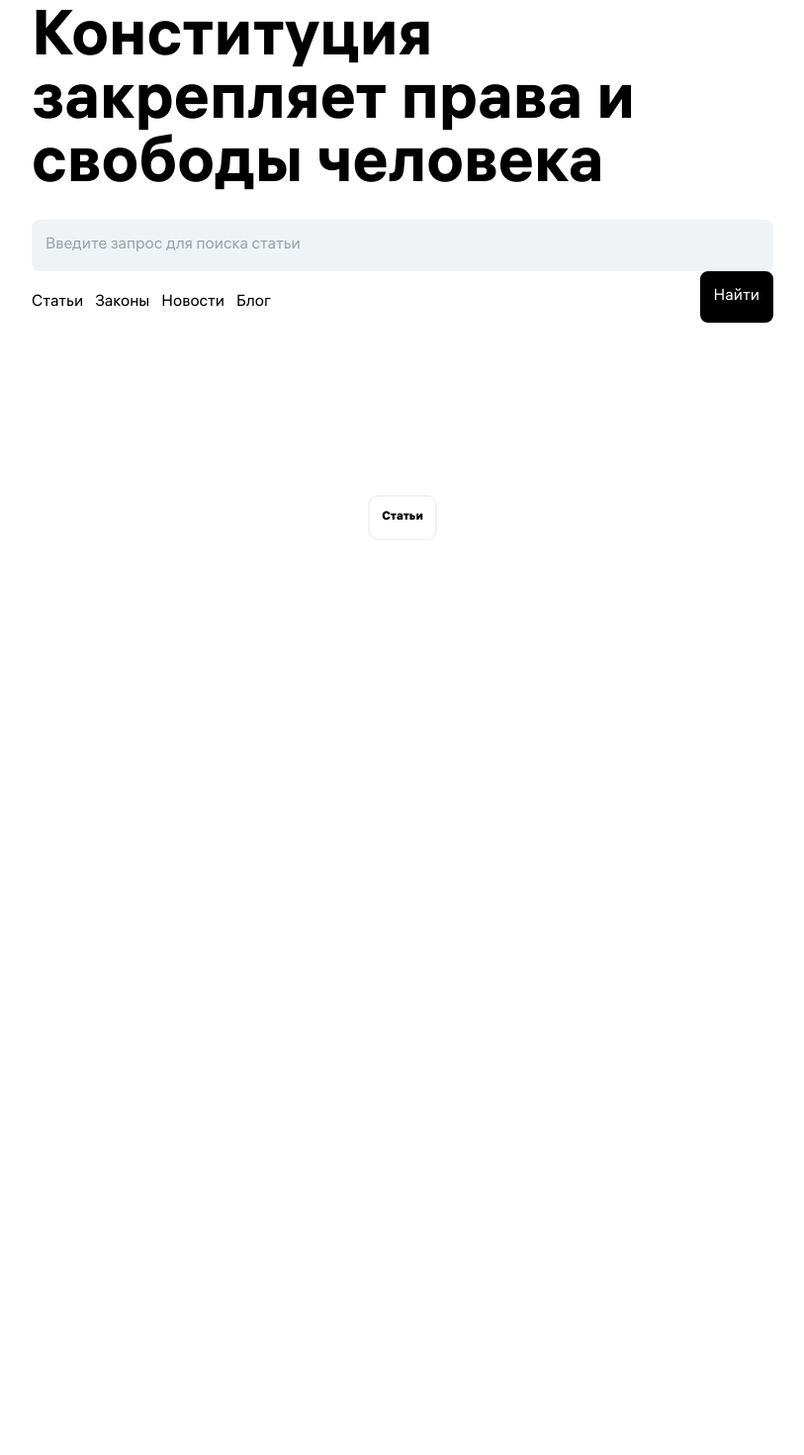
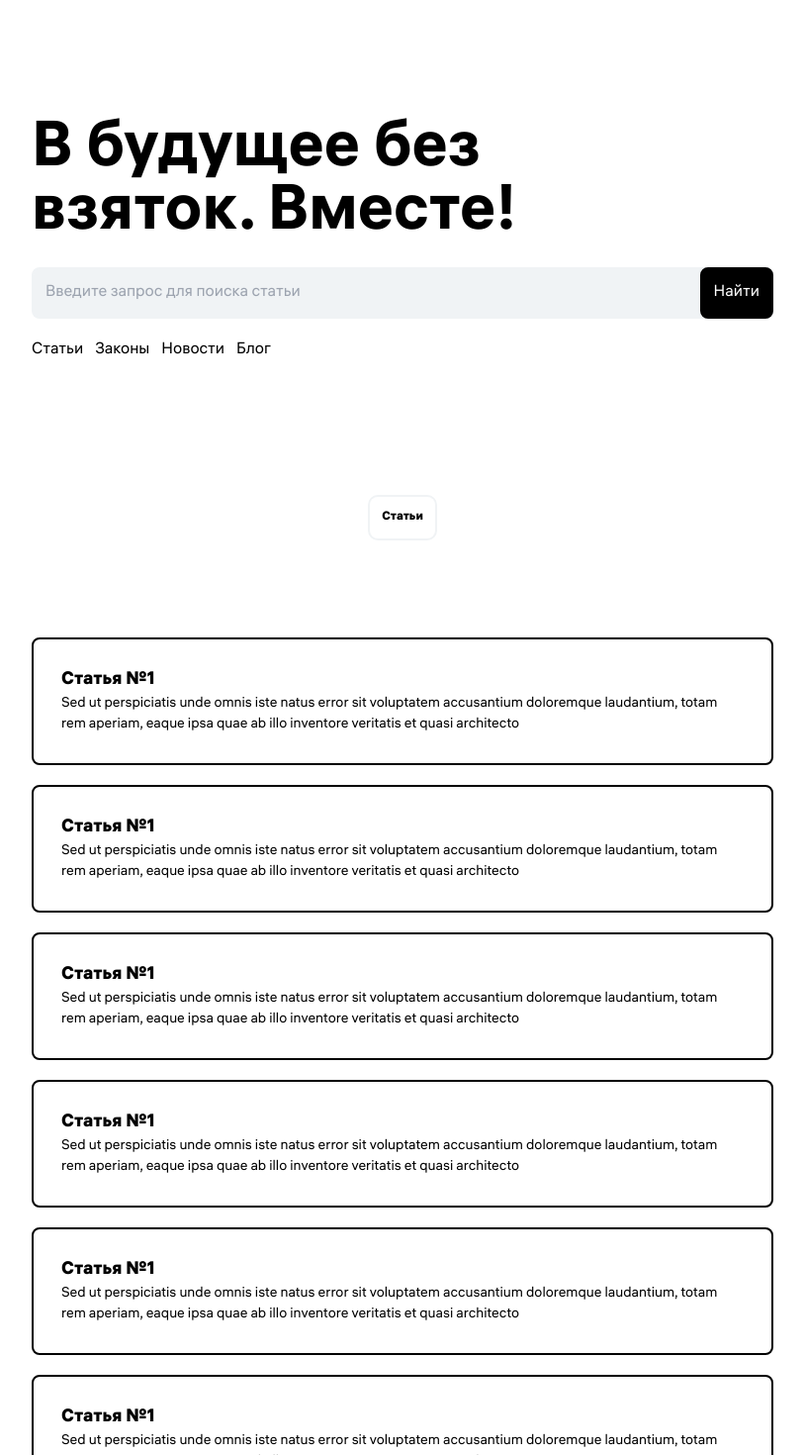
Before and after one commit to Vlad0n1m/antikor, a Next.js app: page / in a window 1280 px wide. Shown: the part 240-1710 px from the top of the page at 99% size, without its empty margins (233-1046 px from the left). Before the commit the page ends 824 px from the top, so only its background shows below. Built offline with nearby package versions, Linux system fonts and the light colour scheme.

Commit message:
articles list, article item

```diff
--- a/app/page.tsx
+++ b/app/page.tsx
@@ -1,9 +1,10 @@
 import HeroBlock from "@/components/HeroBlock";
-
+import ArticlesList from "@/components/ArticlesList";
 const Home = () => {
     return (
         <>
             <HeroBlock />
+            <ArticlesList />
         </>
     )
 }
--- /dev/null
+++ b/components/ArticleItem.tsx
@@ -0,0 +1,9 @@
+import Link from "next/link"
+export default function ArticleItem() {
+    return (
+        <Link href="/article" className="flex flex-col hover:text-white rounded-lg border-black border-2 p-7 hover:bg-black transition-all">
+            <h3 className="font-black text-[18px]">Статья №1</h3>
+            <p className="text-[14px]">Sed ut perspiciatis unde omnis iste natus error sit voluptatem accusantium doloremque laudantium, totam rem aperiam, eaque ipsa quae ab illo inventore veritatis et quasi architecto</p>
+        </Link>
+    )
+}
--- /dev/null
+++ b/components/ArticlesList.tsx
@@ -0,0 +1,14 @@
+import ArticleItem from "./ArticleItem"
+
+export default function ArticlesList() {
+    return (
+        <div className="flex flex-col gap-5 max-w-[750px] mx-auto mb-[100px]">
+            <ArticleItem />
+            <ArticleItem />
+            <ArticleItem />
+            <ArticleItem />
+            <ArticleItem />
+            <ArticleItem />
+        </div>
+    )
+}
--- a/components/HeroBlock.tsx
+++ b/components/HeroBlock.tsx
@@ -1,13 +1,12 @@
 import Link from 'next/link'
 export default function HeroBlock() {
     return (
-        <div className="flex flex-col justify-center gap-5 max-h-[80vh] h-[80vh] max-w-[750px] mx-auto mb-[100px]">
-            <h1 className="text-[8vw] font-bold leading-[7.6vw] max-w-[750px] md:text-[64px] md:leading-[64px]">Конституция
-                закрепляет права и свободы человека</h1>
+        <div className="flex flex-col justify-center gap-5 max-h-[100vh] h-[100vh] max-w-[750px] mx-auto ">
+            <h1 className="text-[11vw] font-bold leading-[10.6vw] max-w-[750px] md:text-[64px] md:leading-[64px]">В будущее без<br />взяток. Вместе!</h1>
             <div className="relative w-full">
                 <input placeholder="Введите запрос для поиска статьи" type="text" className="hidden sm:block rounded-lg bg-[#f0f3f5] p-3 w-full border-2 border-[#f0f3f5] " />
                 <input placeholder="Введите запрос" type="text" className=" sm:hidden rounded-lg bg-[#f0f3f5] p-3 w-full border-2 border-[#f0f3f5] " />
-                <button className="right-0 absolute rounded-lg bg-black p-3 text-white hover:bg-white hover:text-black border-2 border-black ">Найти</button>
+                <button className="right-0 top-0 absolute rounded-lg bg-black p-3 text-white hover:bg-white hover:text-black border-2 border-black ">Найти</button>
             </div>
             <div className="flex gap-3 ">
                 <Link href="/">Статьи</Link>
--- a/components/Navbar.tsx
+++ b/components/Navbar.tsx
@@ -20,7 +20,7 @@ export default function Navbar() {
         closed: { clipPath: "polygon(0 0, 100% 0, 100% 0, 0 0)" },
     };
     return (
-        <div className="sticky top-0" >
+        <div className="sticky top-0 z-40" >
             <div className="pt-7 px-5 flex mx-auto max-w-[1400px] items-center justify-center sm:justify-between bg-white">
                 <div className="sm:hidden w-[0px] justify-self-start align-self-start absolute left-[9px]">
                     <Hamburger size={20} toggled={isOpen} onToggle={setOpen} />
```
